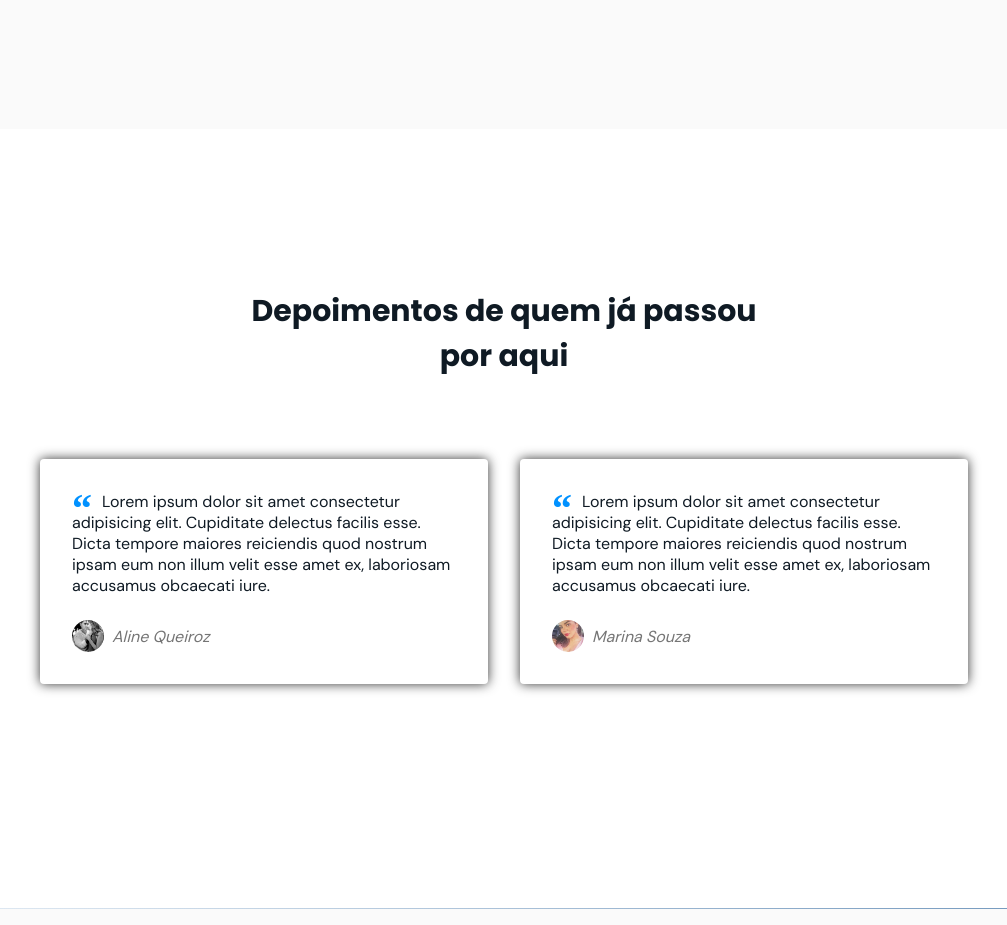
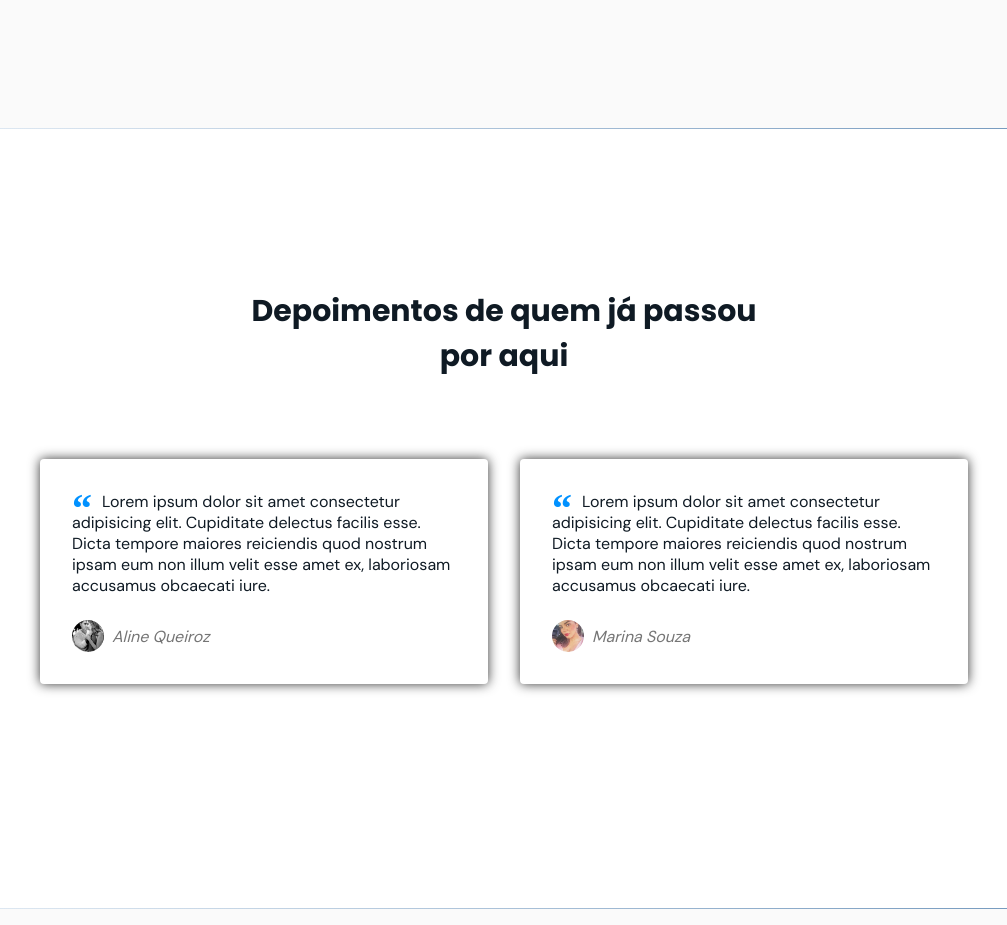
Before and after one commit to julioguerradev/L2-gestao-de-eventos, a plain HTML site: page index.html in a window 1280 px wide. Shown: the part 2300-3225 px from the top of the page, without its empty margins (136-1143 px from the left). Drawn offline with nearby package versions, Linux system fonts and the light colour scheme; files whose address does not match are found by name.

Commit message:
Update index.html

```diff
--- a/index.html
+++ b/index.html
@@ -132,7 +132,8 @@
                 </div>
                 </div>
             </section>
-            <div class="divider-1"></div>
+
+            <div class="divider-2"></div>
 <!--_____________________________________TESTIMONIAL SECTION START_____________________________________-->
             <section class="section" id="testimonials">
                 <div class="container ">
```
